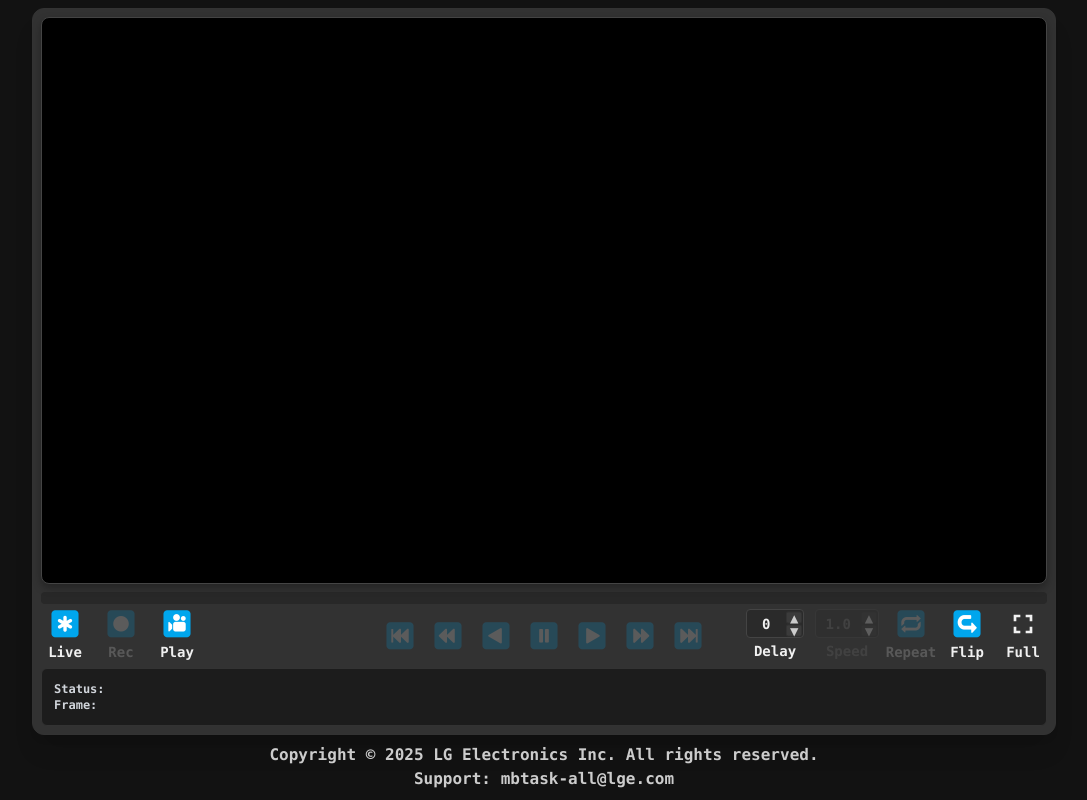
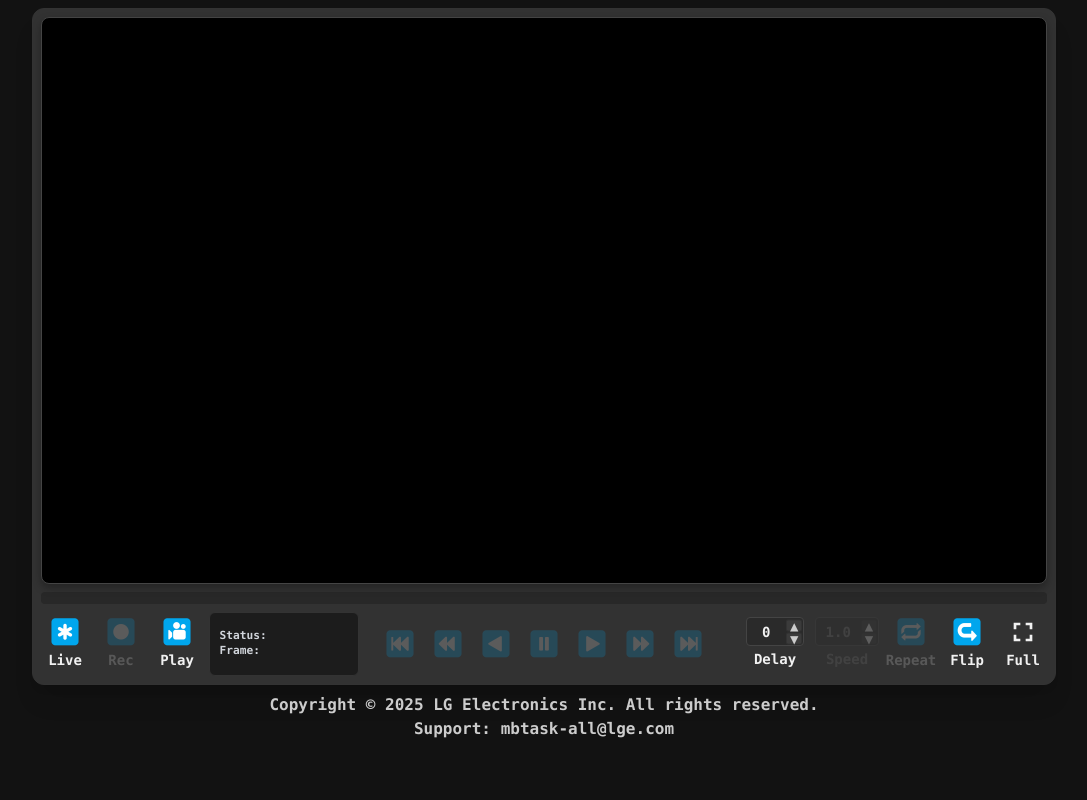
Before and after one commit to ddonyo/camera, an Electron app: page frontend/public/index.html in a window 1280 px wide. Shown: the whole page, without its empty margins (96-1183 px from the left). Drawn offline with nearby package versions, Linux system fonts and the light colour scheme; no server answers.

Commit message:
relocate status text
 - window size
 - status text

```diff
--- a/electron/main.js
+++ b/electron/main.js
@@ -10,7 +10,7 @@ const debugLevel = 0;
 // 윈도우 설정
 const WINDOW_CONFIG = {
     width: 1080,
-    height: 900
+    height: 840
 };
 
 // 경로 설정
--- a/frontend/public/index.html
+++ b/frontend/public/index.html
@@ -49,6 +49,10 @@
                     <img src="./resources/playback_0.png" alt="" class="control-icon" aria-hidden="true">
                     <span>Play</span>
                 </button>
+                <!-- 상태 표시 영역 -->
+                <div id="status" class="inline-status" role="status" aria-live="polite">
+                    <pre id="statusText" class="status-text normal" aria-label="현재 파일 정보">File Path:<br>File Name:<br>Frame:</pre>
+                </div>
             </div>
 
             <!-- 중앙: 재생 제어 버튼 그룹 -->
@@ -118,10 +122,6 @@
             </div>
         </section>
 
-        <!-- 현재 상태와 파일 정보를 표시하는 영역 -->
-        <div id="status" class="text-xs p-3 whitespace-pre-wrap flex justify-between items-start bg-tertiary border border-primary text-secondary" role="status" aria-live="polite">
-            <pre id="statusText" class="whitespace-pre-wrap status-text normal" aria-label="현재 파일 정보">File Path:<br>File Name:<br>Frame:</pre>
-        </div>
     </main>
 
     <!-- 페이지 하단 저작권 정보 -->
--- a/frontend/public/styles/main.css
+++ b/frontend/public/styles/main.css
@@ -161,8 +161,8 @@ body {
     background-color: rgba(28, 28, 28, 0.5) !important; /* 반투명 배경 */
 }
 
-/* 전체화면 모드에서 상태 표시 숨김 */
-.fullscreen-mode #status {
+/* 전체화면 모드에서 인라인 status는 표시 */
+.fullscreen-mode #status:not(.inline-status) {
     display: none !important;
 }
 
@@ -450,6 +450,50 @@ body {
     border-radius: var(--border-radius-md);
 }
 
+/* 인라인 상태 표시 (Control 내부용) */
+.inline-status {
+    background-color: var(--color-bg-tertiary);
+    border: 1px solid var(--color-border-primary);
+    color: var(--color-text-secondary);
+    border-radius: var(--border-radius-sm);
+    padding: 0.4rem 0.6rem;
+    font-size: 0.7rem;
+    margin-left: 0rem;
+    display: flex;
+    align-items: center;
+    min-width: 150px;
+    max-width: 240px;
+    height: 4rem;
+    overflow: hidden;
+}
+
+.inline-status .status-text {
+    font-size: 0.7rem;
+    line-height: 1.3;
+    margin: 0;
+    white-space: pre-wrap;
+    overflow: hidden;
+    width: 100%;
+    display: -webkit-box;
+    line-clamp: 2;
+}
+
+/* 전체화면 모드에서 인라인 상태 표시 스타일 */
+.fullscreen-mode .inline-status {
+    background-color: rgba(28, 28, 28, 0.8) !important; /* 더 진한 반투명 배경 */
+    backdrop-filter: blur(5px) !important;
+    font-size: 0.75rem !important; /* 전체화면에서 약간 더 큰 폰트 */
+    height: 3.5rem !important; /* 전체화면에서 두 줄에 맞는 높이 */
+    padding: 0.3rem 0.5rem !important;
+    min-width: 160px !important;
+    max-width: 220px !important;
+}
+
+.fullscreen-mode .inline-status .status-text {
+    font-size: 0.75rem !important;
+    line-height: 1.2 !important;
+}
+
 /* 캔버스 스타일 */
 .viewer-canvas {
     border: 1px solid var(--color-border-secondary);
--- a/frontend/src/ui-controller.js
+++ b/frontend/src/ui-controller.js
@@ -185,7 +185,12 @@ export class UIController {
         const frameText = statusInfo.frame ? `Frame: ${statusInfo.frame}` : 'Frame: ';
 
         if (this.elements.statusText) {
-            this.elements.statusText.textContent = `${pathText}\n${frameText}`;
+            // 두 줄로 표시 - 첫 번째 줄: 파일명 또는 상태, 두 번째 줄: Frame 정보
+            const fileName = statusInfo.path ? statusInfo.path.split('/').pop() : '';
+            const firstLine = fileName || pathText || 'Status: ';
+            const twoLineText = `${firstLine}\n${frameText}`;
+
+            this.elements.statusText.textContent = twoLineText;
             this._applyStatusTextColor();
         }
     }
@@ -314,9 +319,10 @@ export class UIController {
     // 상태 정보로부터 경로 텍스트 생성
     _getPathText(statusInfo) {
         if (this.currentMessage) {
-            return `Status: [${this.messageType.toUpperCase()}] ${this.currentMessage}`;
+            // 메시지도 컴팩트하게 표시
+            return `[${this.messageType.toUpperCase()}] ${this.currentMessage}`;
         }
-        return statusInfo.path ? `Status: ${statusInfo.path}` : 'Status: ';
+        return statusInfo.path ? statusInfo.path : '';
     }
 
     // 메시지 타임아웃 클리어
```
